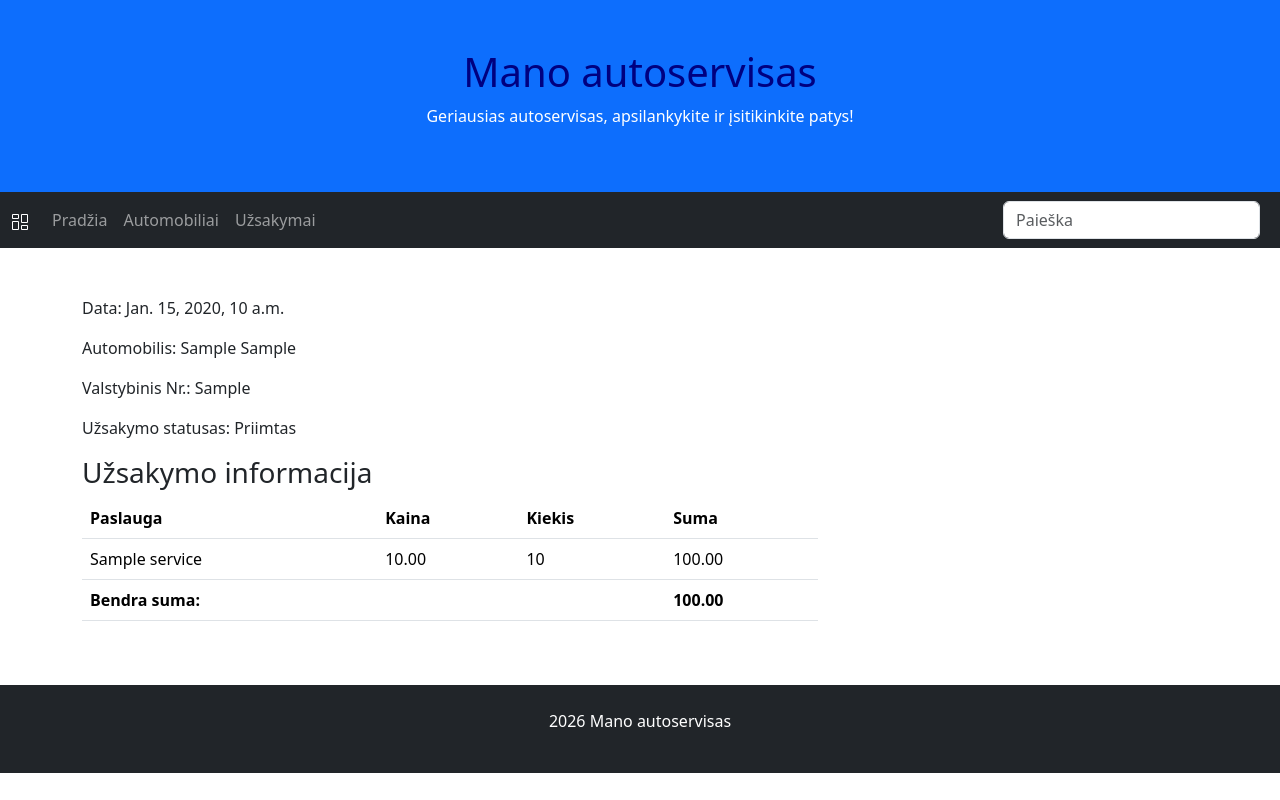
After one commit to JovitaBeliak/Django_autoservisas, a Django app: page /orders/1/ in a window 1280 px wide. The commit adds this page. Run offline with Django 5.2, Linux system fonts and the light colour scheme; tables that the repository leaves empty hold one stand-in row (values such as "Sample post").

Commit message:
5 sukurti auto ir uzsakymu paslapiai su nuorodomis ir ivairiai atvaizduojama info + lentele

```diff
--- a/mysite/autoservice/models.py
+++ b/mysite/autoservice/models.py
@@ -28,16 +28,17 @@ class Car(models.Model):
 
 class Order(models.Model):
     date = models.DateTimeField(auto_now_add=True)
-    car = models.ForeignKey(to="Car", on_delete=models.SET_NULL, null=True, blank=True)
+    car = models.ForeignKey(to="Car", on_delete=models.SET_NULL,
+                            null=True, blank=True, related_name='orders')
 
-    LOAN_STATUS = (
+    STATUS = (
         ('p', 'Priimtas'),
         ('v', 'Vykdomas'),
         ('t', 'Testuojama'),
         ('u', 'Užbaigtas'),
         ('a', 'Atšauktas')
     )
-    status = models.CharField(max_length=1, choices=LOAN_STATUS, default='p')
+    status = models.CharField(choices=STATUS, default='p')
 
     def total(self):
         result = 0
--- a/mysite/autoservice/templates/base.html
+++ b/mysite/autoservice/templates/base.html
@@ -27,7 +27,13 @@
         <div class="collapse navbar-collapse" id="mynavbar">
             <ul class="navbar-nav me-auto">
                 <li class="nav-item">
-                    <a class="nav-link" href="javascript:void(0)">Pradžia</a>
+                    <a class="nav-link" href="{% url 'index' %}">Pradžia</a>
+                </li>
+                <li class="nav-item">
+                    <a class="nav-link" href="{% url 'cars' %}">Automobiliai</a>
+                </li>
+                <li class="nav-item">
+                    <a class="nav-link" href="{% url 'orders' %}">Užsakymai</a>
                 </li>
             </ul>
             <form class="d-flex">
--- a/mysite/autoservice/templates/index.html
+++ b/mysite/autoservice/templates/index.html
@@ -3,8 +3,8 @@
 {% block title %}Pradžia{% endblock %}
 
 {% block content %}
-<h1>Autoserviso statistika:</h1>
+<h1 class="mb-4">Autoserviso statistika:</h1>
 <p>Paslaugų: <b>{{num_service}}</b></p>
-<p>Užsakymų: <b>{{num_order}}</b></p>
+<p>Užbaigtų užsakymų: <b>{{num_order}}</b></p>
 <p>Automobilių: <b>{{num_car}}</b></p>
 {% endblock %}
--- /dev/null
+++ b/mysite/autoservice/templates/order.html
@@ -0,0 +1,35 @@
+{% extends "base.html" %}
+
+{% block title %}Užsakymas{% endblock %}
+
+{% block content %}
+<p>Data: {{ order.date }}</p>
+<p>Automobilis: {{ order.car }}</p>
+<p>Valstybinis Nr.: {{ order.car.license_plate }}</p>
+<p>Užsakymo statusas: {{ order.get_status_display }}</p>
+<h3>Užsakymo informacija</h3>
+<table class="table table-hover">
+    <thead>
+    <tr>
+        <th>Paslauga</th>
+        <th>Kaina</th>
+        <th>Kiekis</th>
+        <th>Suma</th>
+    </tr>
+    </thead>
+    <tbody>
+    {% for line in order.lines.all %}
+    <tr>
+        <td>{{ line.service.name }}</td>
+        <td>{{ line.service.price }}</td>
+        <td>{{ line.quantity }}</td>
+        <td>{{ line.line_sum }}</td>
+    </tr>
+    {% endfor %}
+    <tr>
+        <th colspan="3">Bendra suma:</th>
+        <th>{{ order.total }}</th>
+    </tr>
+    </tbody>
+</table>
+{% endblock %}
--- a/mysite/autoservice/urls.py
+++ b/mysite/autoservice/urls.py
@@ -4,4 +4,8 @@ from . import views
 
 urlpatterns = [
     path('', views.index, name='index'),
+    path('cars/', views.cars, name='cars'),
+    path('cars/<int:car_id>/', views.car, name='car'),
+    path('orders/', views.OrderListView.as_view(), name='orders'),
+    path('orders/<int:pk>/', views.OrderDetailView.as_view(), name='order'),
 ]
--- a/mysite/autoservice/views.py
+++ b/mysite/autoservice/views.py
@@ -1,13 +1,36 @@
 from django.shortcuts import render
 
 from .models import Service, Order, Car
-
+from django.views import generic
 
 def index(request):
     context = {
         "num_service": Service.objects.count(),
-        "num_order": Order.objects.count(),
+        "num_order": Order.objects.filter(status='u').count(),
         "num_car": Car.objects.count(),
     }
 
     return render(request, template_name='index.html', context=context)
+
+def cars(request):
+    context = {
+        "cars": Car.objects.all(),
+    }
+    return render(request, template_name='cars.html', context=context)
+
+
+def car(request, car_id):
+    context = {
+        "car": Car.objects.get(id=car_id)
+    }
+    return render(request, template_name='car.html', context=context)
+
+class OrderListView(generic.ListView):
+    model = Order
+    template_name = 'orders.html'
+    context_object_name = 'orders'
+
+class OrderDetailView(generic.DetailView):
+    model = Order
+    template_name = 'order.html'
+    context_object_name = 'order'
```
Also changed, not shown: mysite/autoservice/templates/car.html (added, +14 -0 lines), mysite/autoservice/templates/cars.html (added, +12 -0 lines), mysite/autoservice/templates/orders.html (added, +12 -0 lines).
